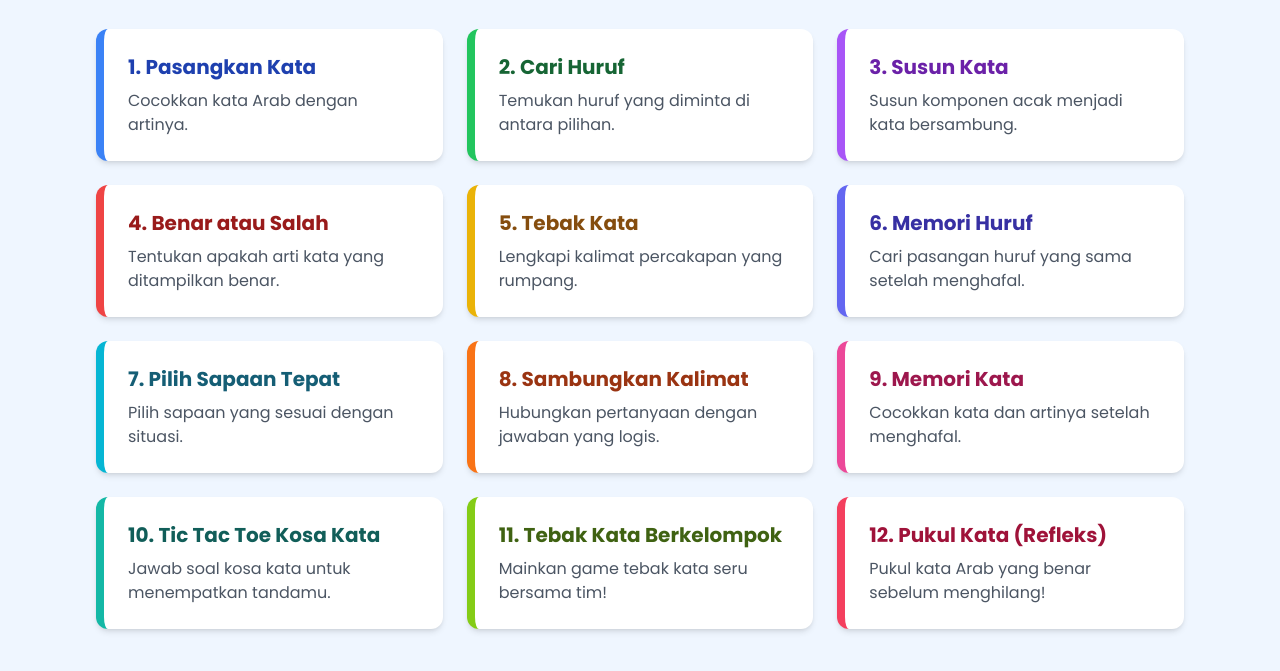
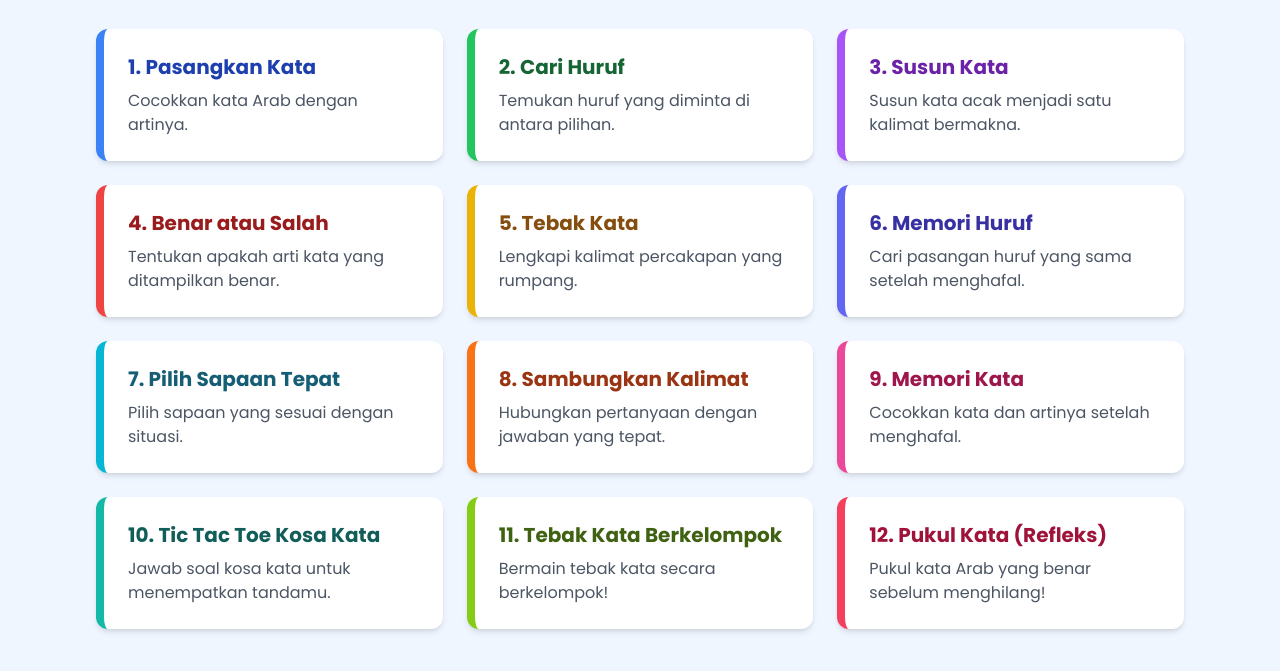
Before and after one commit to bayualfisyahr/bahasaarab, a plain HTML site: page ekskul/permainan/index.html in a window 1280 px wide. Shown: the part 115-786 px from the top of the page. Drawn offline with nearby package versions, Linux system fonts and the light colour scheme.

Commit message:
Update index.html

```diff
--- a/ekskul/permainan/index.html
+++ b/ekskul/permainan/index.html
@@ -142,7 +142,7 @@
                 </div>
                 <div onclick="startGame('arrange-letters-game')" class="game-card bg-white p-6 rounded-xl shadow-md cursor-pointer border-l-8 border-purple-500">
                     <h3 class="text-xl font-bold text-purple-800">3. Susun Kata</h3>
-                    <p class="mt-2 text-gray-600">Susun komponen acak menjadi kata bersambung.</p>
+                    <p class="mt-2 text-gray-600">Susun kata acak menjadi satu kalimat bermakna.</p>
                 </div>
                 <!-- Row 2 -->
                 <div onclick="startGame('true-false-game')" class="game-card bg-white p-6 rounded-xl shadow-md cursor-pointer border-l-8 border-red-500">
@@ -164,7 +164,7 @@
                 </div>
                 <div onclick="startGame('logical-pairs-game')" class="game-card bg-white p-6 rounded-xl shadow-md cursor-pointer border-l-8 border-orange-500">
                     <h3 class="text-xl font-bold text-orange-800">8. Sambungkan Kalimat</h3>
-                    <p class="mt-2 text-gray-600">Hubungkan pertanyaan dengan jawaban yang logis.</p>
+                    <p class="mt-2 text-gray-600">Hubungkan pertanyaan dengan jawaban yang tepat.</p>
                 </div>
                 <div onclick="startGame('memory-word-game')" class="game-card bg-white p-6 rounded-xl shadow-md cursor-pointer border-l-8 border-pink-500">
                     <h3 class="text-xl font-bold text-pink-800">9. Memori Kata</h3>
@@ -177,7 +177,7 @@
                 </div>
                 <div onclick="startGame('group-guess-game')" class="game-card bg-white p-6 rounded-xl shadow-md cursor-pointer border-l-8 border-lime-500">
                     <h3 class="text-xl font-bold text-lime-800">11. Tebak Kata Berkelompok</h3>
-                    <p class="mt-2 text-gray-600">Mainkan game tebak kata seru bersama tim!</p>
+                    <p class="mt-2 text-gray-600">Bermain tebak kata secara berkelompok!</p>
                 </div>
                 <!-- (BARU) Game 12 -->
                 <div onclick="startGame('whack-a-mole-game')" class="game-card bg-white p-6 rounded-xl shadow-md cursor-pointer border-l-8 border-rose-500">
```
